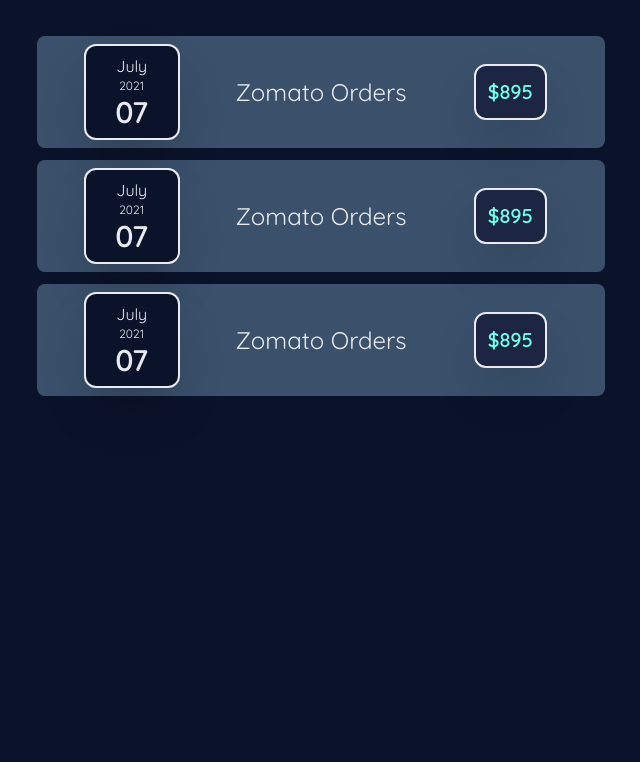
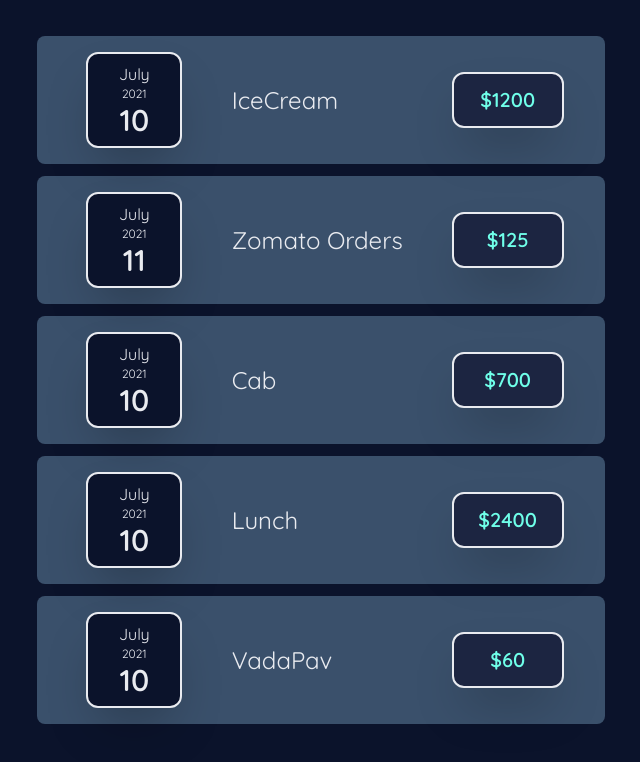
Before and after one commit to supriya-kotturu/expense-tracker, a React (Create React App) app: page / in a window 1280 px wide. Shown: the top 762 px of the page, without its empty margins (319-959 px from the left). Built offline with nearby package versions, Linux system fonts and the light colour scheme.

Commit message:
style : fix the layout of the ExpenseList
> add additional expenses in the expenses variable in App.js
> removed redundant Expense components from ExpenseList.jsx

```diff
--- a/src/App.js
+++ b/src/App.js
@@ -4,9 +4,29 @@
 function App() {
   const [expenses, setExpenses] = useState([
     {
+      title: "IceCream",
+      date: new Date(2021, 6, 10),
+      amount: 1200,
+    },
+    {
       title: "Zomato Orders",
-      date: new Date(2021, 6, 7),
-      amount: 895,
+      date: new Date(2021, 6, 11),
+      amount: 125,
+    },
+    {
+      title: "Cab",
+      date: new Date(2021, 6, 10),
+      amount: 700,
+    },
+    {
+      title: "Lunch",
+      date: new Date(2021, 6, 10),
+      amount: 2400,
+    },
+    {
+      title: "VadaPav",
+      date: new Date(2021, 6, 10),
+      amount: 60,
     },
   ]);
   return (
--- a/src/components/ExpenseItem.jsx
+++ b/src/components/ExpenseItem.jsx
@@ -8,8 +8,10 @@
     <Fragment>
       <div className="expense-itm-container">
         <ExpenseDate date={date} />
-        <h1 className="text-2xl text-white-002">{title}</h1>
-        <p className="card p-3 bg-dark-002 text-xl font-bold">${amount}</p>
+        <h1 className="text-2xl text-white-002 justify-self-start">{title}</h1>
+        <p className="card p-3 w-28 bg-dark-002 text-center text-xl font-bold">
+          ${amount}
+        </p>
       </div>
     </Fragment>
   );
--- a/src/components/ExpenseList.jsx
+++ b/src/components/ExpenseList.jsx
@@ -4,21 +4,14 @@
 const ExpenseList = ({ expenses }) => {
   return (
     <div className="lg:w-1/2 md:w-3/4  mx-auto p-6">
-      <ExpenseItem
-        title={expenses[0].title}
-        date={expenses[0].date}
-        amount={expenses[0].amount}
-      />
-      <ExpenseItem
-        title={expenses[0].title}
-        date={expenses[0].date}
-        amount={expenses[0].amount}
-      />
-      <ExpenseItem
-        title={expenses[0].title}
-        date={expenses[0].date}
-        amount={expenses[0].amount}
-      />
+      {expenses.map((item, index) => (
+        <ExpenseItem
+          key={index}
+          title={item.title}
+          date={item.date}
+          amount={item.amount}
+        />
+      ))}
     </div>
   );
 };
--- a/src/index.css
+++ b/src/index.css
@@ -18,7 +18,7 @@
 }
 
 .expense-itm-container {
-  @apply grid grid-flow-col grid-cols-3 gap-4 items-center justify-items-center p-2 m-3 bg-medium-001 rounded-lg;
+  @apply grid grid-flow-col grid-cols-3 gap-2 items-center justify-items-center py-4 px-2 m-3 bg-medium-001 rounded-lg;
 }
 
 .card {
```
